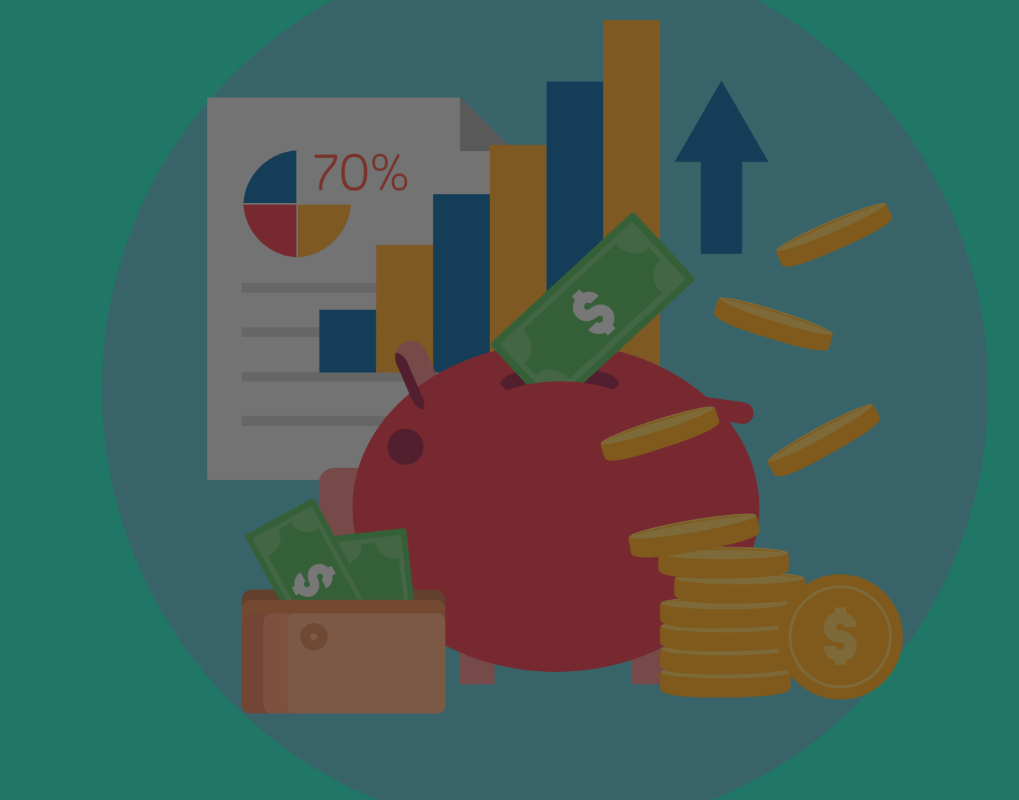
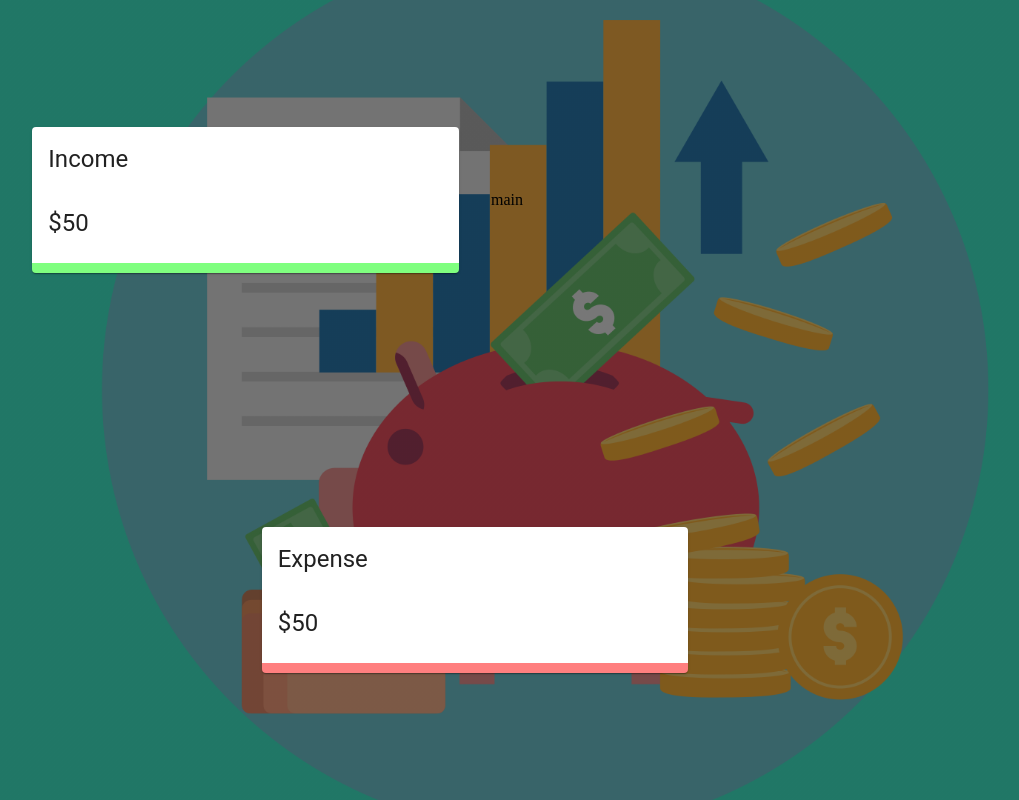
Before and after one commit to NathanielMention/budget-tracker, a React (Create React App) app: page / in a window 1280 px wide. Shown: the whole page, without its empty margins (165-1184 px from the left). Built offline with nearby package versions, Linux system fonts and the light colour scheme.

Commit message:
add detail component/styles

```diff
--- a/src/App.js
+++ b/src/App.js
@@ -1,7 +1,32 @@
 import React from "react";
+import { Grid } from "@material-ui/core";
+import Details from "./components/details/details";
+import makeStyles from "./styles";
 
 const app = () => {
-  return <div></div>;
+  const classes = makeStyles();
+  return (
+    <div>
+      <Grid
+        className={classes.grid}
+        container
+        spacing={0}
+        alignItems="center"
+        justify="center"
+        style={{ height: "100vh" }}
+      >
+        <Grid item xs={12} sm={4}>
+          <Details title="Income" />
+        </Grid>
+        <Grid item xs={12} sm={4}>
+          main
+        </Grid>
+        <Grid item xs={12} sm={4}>
+          <Details title="Expense" />
+        </Grid>
+      </Grid>
+    </div>
+  );
 };
 
 export default app;
--- a/src/components/details/details.jsx
+++ b/src/components/details/details.jsx
@@ -1,16 +1,16 @@
 import React from "react";
 import { Card, CardHeader, CardContent, Typography } from "@material-ui/core";
 import { Doughnut } from "react-chartjs-2";
-import useStyles from "./styles";
+import makeStyles from "./styles";
 
-const details = () => {
-  const classes = useStyles();
+const details = ({ title }) => {
+  const classes = makeStyles();
   return (
-    <Card className={classes.income}>
-      <CardHeader title="Income" />
+    <Card className={title === "Income" ? classes.income : classes.expense}>
+      <CardHeader title={title} />
       <CardContent>
         <Typography variant="h5">$50</Typography>
-        <Doughnut data="DATA" />
+        {/* <Doughnut data="DATA" /> */}
       </CardContent>
     </Card>
   );
--- /dev/null
+++ b/src/styles.js
@@ -0,0 +1,30 @@
+import { makeStyles } from "@material-ui/core/styles";
+
+export default makeStyles((theme) => ({
+  desktop: {
+    [theme.breakpoints.up("sm")]: {
+      display: "none",
+    },
+  },
+  mobile: {
+    [theme.breakpoints.down("sm")]: {
+      display: "none",
+    },
+  },
+  main: {
+    [theme.breakpoints.up("sm")]: {
+      paddingBottom: "5%",
+    },
+  },
+  last: {
+    [theme.breakpoints.down("sm")]: {
+      marginBottom: theme.spacing(3),
+      paddingBottom: "200px",
+    },
+  },
+  grid: {
+    "& > *": {
+      margin: theme.spacing(2),
+    },
+  },
+}));
```
